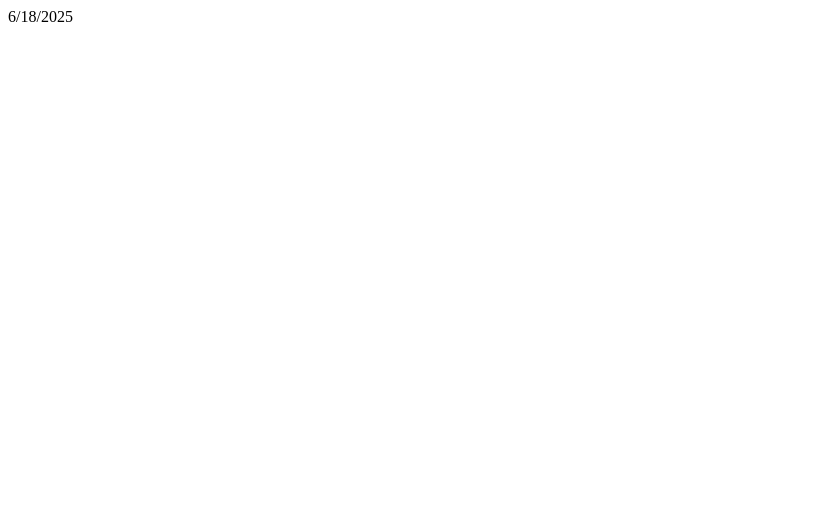
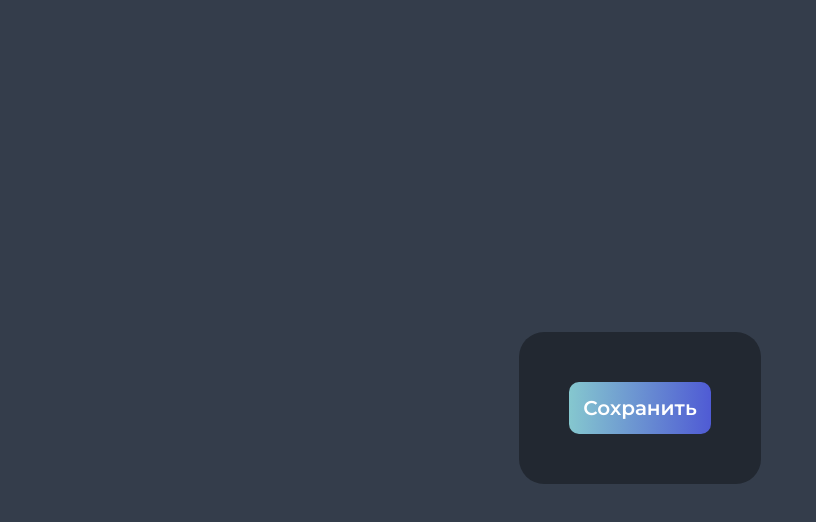
Before and after one commit to Xarhont/vue-app-one, a Vue app: page / in a window 1280 px wide. Shown: the top 522 px of the page, without its empty margins (0-816 px from the left). Built offline with nearby package versions, Linux system fonts and the light colour scheme.

Commit message:
закончена урок 4.11

```diff
--- a/index.html
+++ b/index.html
@@ -4,6 +4,10 @@
     <meta charset="UTF-8" />
     <link rel="icon" type="image/svg+xml" href="/vite.svg" />
     <meta name="viewport" content="width=device-width, initial-scale=1.0" />
+    <link rel="preconnect" href="https://fonts.googleapis.com">
+    <link rel="preconnect" href="https://fonts.gstatic.com" crossorigin>
+    <link href="https://fonts.googleapis.com/css2?family=Montserrat:ital,wght@0,100..900;1,100..900&display=swap"
+      rel="stylesheet">
     <title>Vite + Vue</title>
   </head>
   <body>
--- a/src/App.vue
+++ b/src/App.vue
@@ -1,10 +1,17 @@
 <script setup>
+import Button from "./components/Button.vue";
 </script>
+
 <template>
-  <div>
-   {{ new Date().toLocaleDateString() }}
-  </div>
+  <main class="main">
+    <Button>Сохранить</Button>
+  </main>
 </template>
 
 <style scoped>
+.main {
+  background: var(--color-bg-main);
+  padding: 50px;
+  border-radius: 25px;
+}
 </style>
--- /dev/null
+++ b/src/components/Button.vue
@@ -0,0 +1,28 @@
+<script setup></script>
+
+<template>
+  <button class="button">
+    <div>
+      <slot name="icon"></slot>
+    </div>
+    <slot></slot>
+  </button>
+</template>
+
+<style scoped>
+.button {
+  border: none;
+  border-radius: 10px;
+  background: var(--gradient);
+  padding: 14px;
+  font-family: var(--font);
+  font-size: 20px;
+  font-weight: 600;
+  color: var(--primary);
+  cursor: pointer;
+}
+
+.button:hover {
+  background: var(--gradient-inverted);
+}
+</style>
--- a/src/style.css
+++ b/src/style.css
@@ -1,6 +1,31 @@
 :root {
+  --color-primary: #ffffff;
+  --color-bg: #343d4b;
+  --color-primary-inverted: #000000;
+  --color-bg-card: #272e37;
+  --color-bg-main: #222831;
+  --gradient: linear-gradient(
+    90.8deg,
+    rgba(144, 217, 224, 0.9) 0.2%,
+    rgba(84, 96, 230, 0.9) 100%
+  );
+  --gradient-inverted: linear-gradient(
+    256.33deg,
+    rgba(144, 217, 224, 0.9) 9.04%,
+    rgba(84, 96, 230, 0.9) 92.2%
+  );
+  --font: "Montserrat", sans-serif;
+}
+
+body {
   font-synthesis: none;
   text-rendering: optimizeLegibility;
   -webkit-font-smoothing: antialiased;
   -moz-osx-font-smoothing: grayscale;
+  background-color: var(--color-bg);
+  color: var(--color-primary);
+  font-family: var(--font);
+  display: grid;
+  place-items: center;
+  min-height: 100vh;
 }
```
